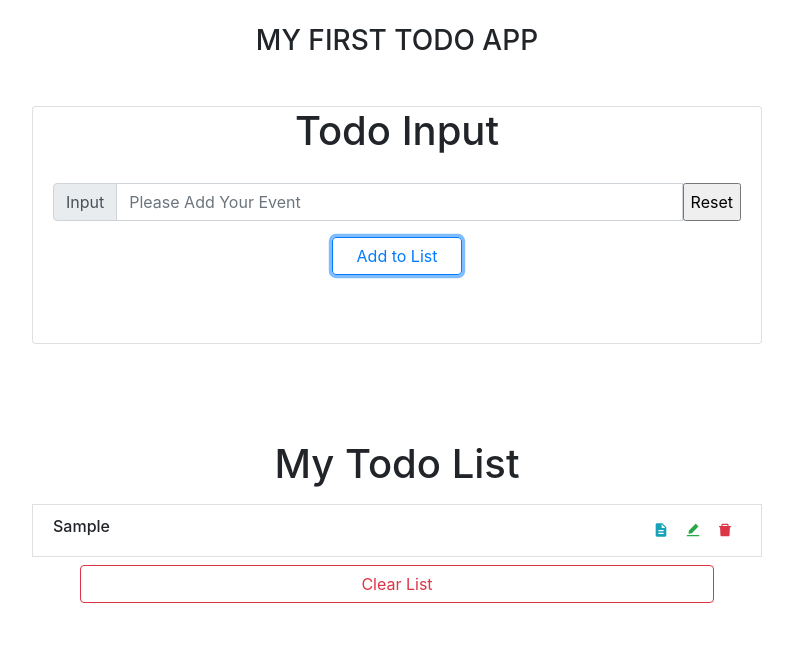
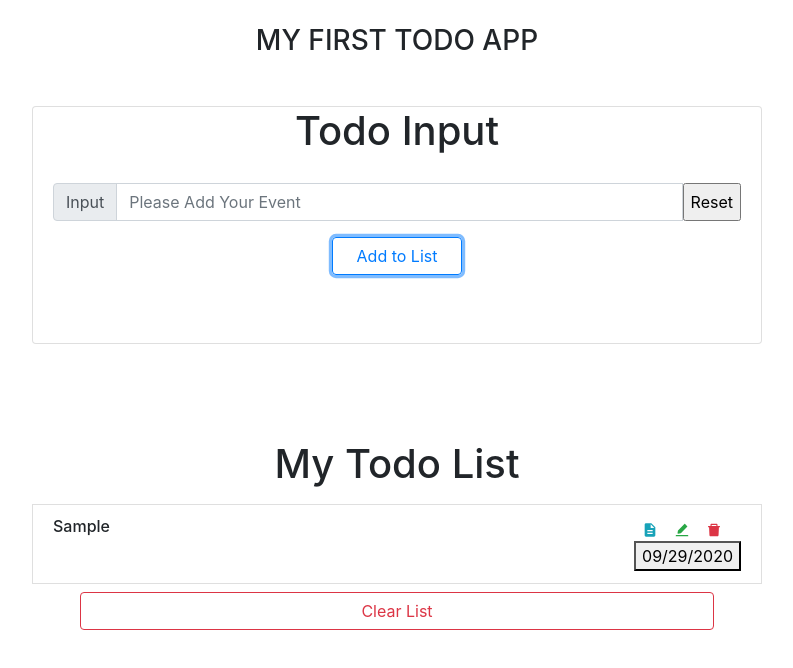
Before and after one commit to shijing0628/Todo-list-react, a React (Create React App) app: page / in a window 1280 px wide. Both pictures are taken after typing "Sample" into the empty fields and a click on the button "Add to List". Shown: the top 668 px of the page, without its empty margins (243-1036 px from the left). Built offline with nearby package versions, Linux system fonts and the light colour scheme.

Commit message:
add date picker but has issue

```diff
--- a/package.json
+++ b/package.json
@@ -8,9 +8,11 @@
     "@testing-library/user-event": "^7.2.1",
     "bootstrap": "^4.5.2",
     "react": "^16.13.1",
+    "react-datepicker": "^3.2.2",
     "react-dom": "^16.13.1",
     "react-icons": "^3.11.0",
     "react-scripts": "3.4.3",
+    "react-time-picker": "^4.0.1",
     "uuid": "^8.3.0"
   },
   "scripts": {
--- a/src/App.css
+++ b/src/App.css
@@ -1,3 +1,6 @@
 .add-btn {
   padding: 100px 0;
 }
+.myDatePicker {
+  width: 100%;
+}
--- a/src/App.js
+++ b/src/App.js
@@ -45,7 +45,7 @@ function App() {
     });
     setEditItem(true);
   };
-
+  //text area
   const addContentToItem = (id, textContent) => {
     const updatedItems = items.map((item) => {
       if (item.id === id) {
--- a/src/components/ToDoItem.jsx
+++ b/src/components/ToDoItem.jsx
@@ -1,6 +1,7 @@
 import React, { useState, useEffect } from "react";
 import { AiFillEdit, AiFillDelete } from "react-icons/ai";
 import { MdDescription } from "react-icons/md";
+import DatePicker from "react-datepicker";
 function ToDoItem({
   title,
   handleDelete,
@@ -11,6 +12,13 @@ function ToDoItem({
 }) {
   const [textEnable, setTextEnable] = useState(false);
   const [textContent, setTextContent] = useState(itemContent);
+  const [startDate, setStartDate] = useState(new Date());
+
+  const ExampleCustomInput = ({ value, onClick }) => (
+    <button className="example-custom-input" onClick={onClick}>
+      {value}
+    </button>
+  );
   const handleClick = () => {
     if (textEnable) {
       addContentToItem(itemId, textContent);
@@ -37,12 +45,20 @@ function ToDoItem({
           <span className="text-danger mx-2">
             <AiFillDelete onClick={handleDelete} />
           </span>
+
+          <DatePicker
+            style={{ width: "100%" }}
+            selected={startDate}
+            onChange={(date) => setStartDate(date)}
+            customInput={<ExampleCustomInput />}
+          />
         </div>
       </li>
       {textEnable ? (
         <textarea
+          class="form-control"
+          aria-label="With textarea"
           rows="4"
-          cols="50"
           onChange={(e) => {
             setTextContent(e.target.value);
           }}
--- a/src/index.css
+++ b/src/index.css
@@ -14,3 +14,6 @@ code {
 .add-btn {
   padding: 100px 0;
 }
+.myDatePicker {
+  width: 100%;
+}
```
Also changed, not shown: 1 other file (tests, documents, lock files or other folders).
